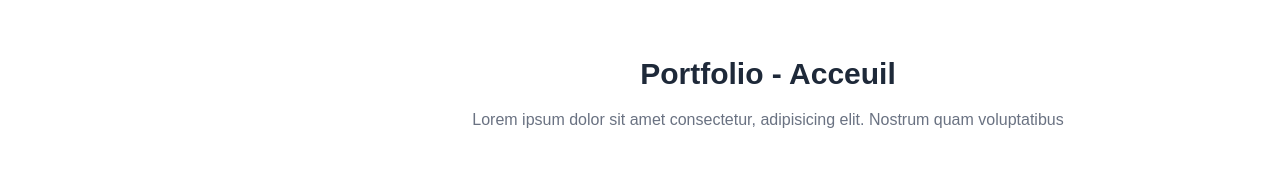
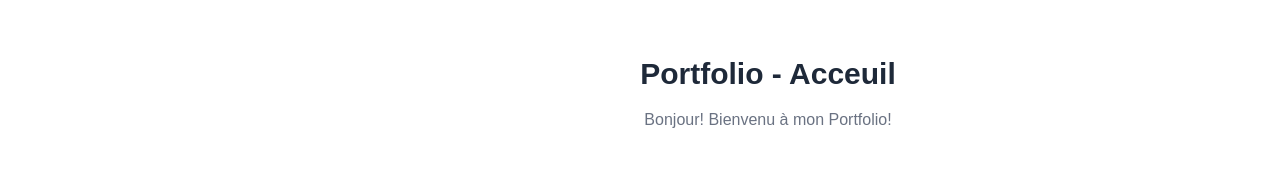
Before and after one commit to NoahBro2003/Portfolio, a Next.js app in the folder Projet/Frontend/portfolionb/: page / in a window 1280 px wide. Shown: the top 178 px of the page. Built offline with nearby package versions, Linux system fonts and the light colour scheme; grey boxes are pictures that could not be loaded.

Commit message:
Changed the title of the page
- Now the "onglet" displays "Portfolio - Noah Brosseau" instead of "Create next app".

```diff
--- a/Projet/Frontend/portfolionb/src/app/layout.js
+++ b/Projet/Frontend/portfolionb/src/app/layout.js
@@ -15,7 +15,7 @@ const geistMono = Geist_Mono({
 });
 
 export const metadata = {
-  title: "Create Next App",
+  title: "Portfolio - Noah Brosseau",
   description: "Generated by create next app",
 };
 
--- a/Projet/Frontend/portfolionb/src/app/page.js
+++ b/Projet/Frontend/portfolionb/src/app/page.js
@@ -11,8 +11,7 @@ export default function Home() {
           </h1>
 
           <p className="mt-4 text-center text-gray-500 dark:text-gray-300">
-            Lorem ipsum dolor sit amet consectetur, adipisicing elit. Nostrum
-            quam voluptatibus
+            Bonjour! Bienvenu à mon Portfolio!
           </p>
 
           <div className="grid grid-cols-1 gap-8 mt-8 xl:mt-12 xl:gap-12 md:grid-cols-2 xl:grid-cols-3">
```
